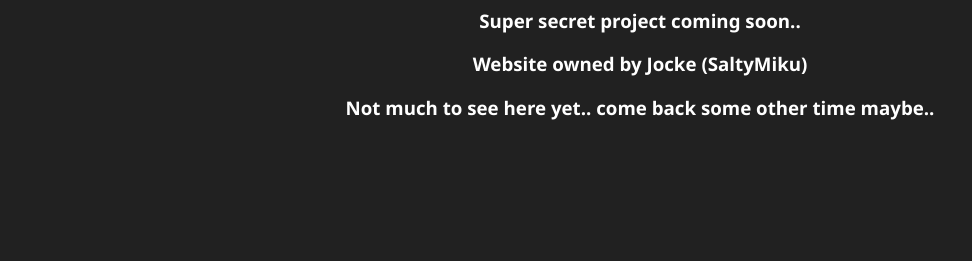
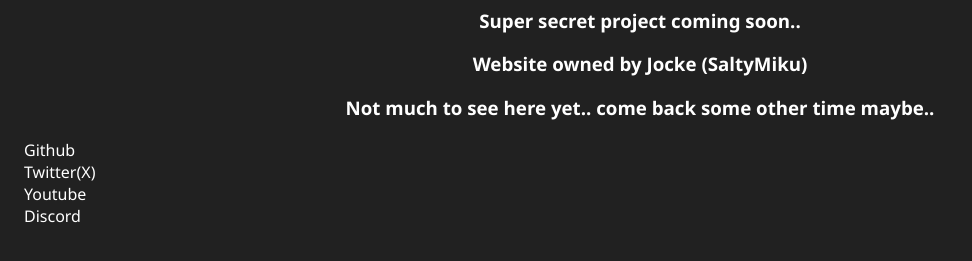
Before and after one commit to fxly-away/fxly-away.github.io, a plain HTML site: page index.html in a window 1280 px wide. Shown: the part 125-386 px from the top of the page, without its empty margins (0-972 px from the left). Drawn offline with Linux system fonts and the light colour scheme.

Commit message:
Update index.html

```diff
--- a/index.html
+++ b/index.html
@@ -25,7 +25,48 @@
 
         </section>
 
+        <section>
 
+	<div class="wrapper">
+		<div class="button">
+			<div class="icon">
+				<i class="fab fa-github">
+				</i>
+			</div>
+			<span>Github</span>
+		</div>
+         </div>
+
+		<div class="wrapper">
+		<div class="button">
+			<div class="icon">
+				<i class="fab fa-twitter">
+				</i>
+			</div>
+			<span>Twitter(X)</span>
+		</div>
+         </div>
+
+		<div class="wrapper">
+		<div class="button">
+			<div class="icon">
+				<i class="fab fa-youtube">
+				</i>
+			</div>
+			<span>Youtube</span>
+		</div>
+         </div>
+
+			<div class="wrapper">
+		<div class="button">
+			<div class="icon">
+				<i class="fab fa-discord">
+				</i>
+			</div>
+			<span>Discord</span>
+		</div>
+         </div>
+	</section>
 
     </body>
 
```
